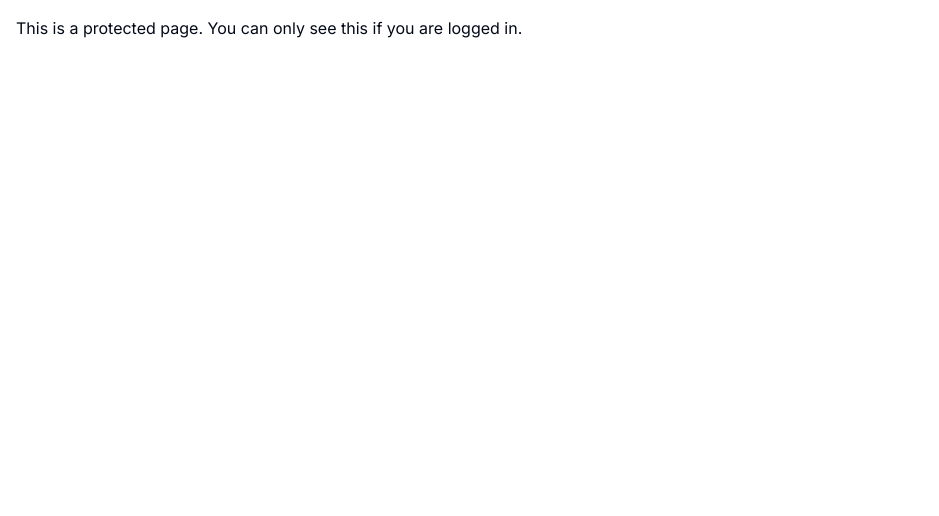
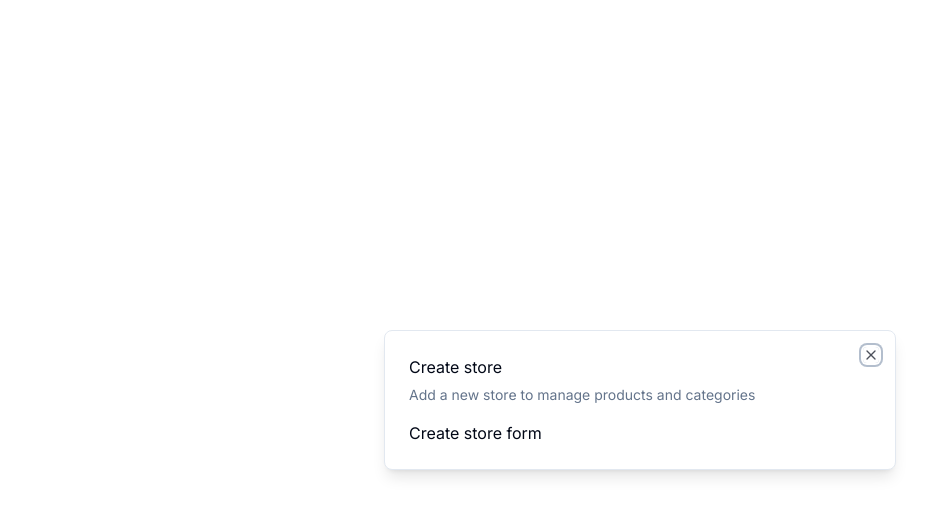
Before and after one commit to notturnomio/asqabar-admin, a Next.js app: page / in a window 1280 px wide. Shown: the top 516 px of the page, without its empty margins (0-939 px from the left). Built offline with nearby package versions, Linux system fonts and the light colour scheme.

Commit message:
added zustand, storeModal, and modalProvider

```diff
--- a/app/(root)/page.tsx
+++ b/app/(root)/page.tsx
@@ -1,14 +1,21 @@
-import { UserButton } from '@clerk/nextjs';
+'use client';
+
+import { useStoreModal } from '@/hooks/useStoreModal';
+import { useEffect, useState } from 'react';
 
 const RootPage = () => {
-  return (
-    <div className='p-4'>
-      <p>
-        This is a protected page. You can only see this if you are logged in.
-      </p>
-      <UserButton afterSignOutUrl='/' />
-    </div>
-  );
+  const [isClient, setIsClient] = useState(false);
+  const onOpen = useStoreModal((state) => state.onOpen);
+  const isOpen = useStoreModal((state) => state.isOpen);
+
+  useEffect(() => {
+    // setIsClient(true);
+    if (!isOpen) {
+      onOpen();
+    }
+  }, [isOpen, onOpen]);
+
+  return <>{isClient ? <div className='p-4'>Root page</div> : null}</>;
 };
 
 export default RootPage;
--- a/app/layout.tsx
+++ b/app/layout.tsx
@@ -1,3 +1,4 @@
+import { ModalProvider } from '@/providers/modalProvider';
 import { ClerkProvider } from '@clerk/nextjs';
 import type { Metadata } from 'next';
 import { Inter } from 'next/font/google';
@@ -18,7 +19,10 @@
   return (
     <ClerkProvider>
       <html lang='en'>
-        <body className={inter.className}>{children}</body>
+        <body className={inter.className}>
+          <ModalProvider />
+          {children}
+        </body>
       </html>
     </ClerkProvider>
   );
--- /dev/null
+++ b/components/modals/storeModal.tsx
@@ -0,0 +1,19 @@
+'use client';
+
+import { useStoreModal } from '@/hooks/useStoreModal';
+import { Modal } from '@/components/ui/modal';
+
+export const StoreModal = () => {
+  const { isOpen, onClose } = useStoreModal();
+
+  return (
+    <Modal
+      title='Create store'
+      description='Add a new store to manage products and categories'
+      isOpen={isOpen}
+      onClose={onClose}
+    >
+      Create store form
+    </Modal>
+  );
+};
--- /dev/null
+++ b/components/ui/modal.tsx
@@ -0,0 +1,43 @@
+'use client';
+
+import { DialogTitle } from '@radix-ui/react-dialog';
+import {
+  Dialog,
+  DialogContent,
+  DialogDescription,
+  DialogHeader,
+} from '@/components/ui/dialog';
+
+interface ModalProps {
+  children?: React.ReactNode;
+  title: string;
+  description: string;
+  isOpen: boolean;
+  onClose: () => void;
+}
+
+export const Modal: React.FC<ModalProps> = ({
+  children,
+  title,
+  description,
+  isOpen,
+  onClose,
+}) => {
+  const onChange = (open: boolean) => {
+    if (!open) {
+      onClose();
+    }
+  };
+
+  return (
+    <Dialog open={isOpen} onOpenChange={onChange}>
+      <DialogContent>
+        <DialogHeader>
+          <DialogTitle>{title}</DialogTitle>
+          <DialogDescription>{description}</DialogDescription>
+        </DialogHeader>
+        <div>{children}</div>
+      </DialogContent>
+    </Dialog>
+  );
+};
--- /dev/null
+++ b/hooks/useStoreModal.tsx
@@ -0,0 +1,13 @@
+import { create } from 'zustand';
+
+interface IUseStoreModal {
+  isOpen: boolean;
+  onOpen: () => void;
+  onClose: () => void;
+}
+
+export const useStoreModal = create<IUseStoreModal>((set) => ({
+  isOpen: false,
+  onOpen: () => set({ isOpen: true }),
+  onClose: () => set({ isOpen: false }),
+}));
--- a/package.json
+++ b/package.json
@@ -28,7 +28,8 @@
     "tailwind-merge": "^1.14.0",
     "tailwindcss": "3.3.3",
     "tailwindcss-animate": "^1.0.6",
-    "typescript": "5.1.6"
+    "typescript": "5.1.6",
+    "zustand": "^4.3.9"
   },
   "devDependencies": {
     "@clerk/types": "^3.48.0"
--- /dev/null
+++ b/providers/modalProvider.tsx
@@ -0,0 +1,22 @@
+'use client';
+
+import { StoreModal } from '@/components/modals/storeModal';
+import { useEffect, useState } from 'react';
+
+export const ModalProvider = () => {
+  const [isMounted, setIsMounted] = useState(false);
+
+  useEffect(() => {
+    setIsMounted(true);
+  }, []);
+
+  if (!isMounted) {
+    return null;
+  }
+
+  return (
+    <>
+      <StoreModal />
+    </>
+  );
+};
```
Also changed, not shown: 1 other file (tests, documents, lock files or other folders).
